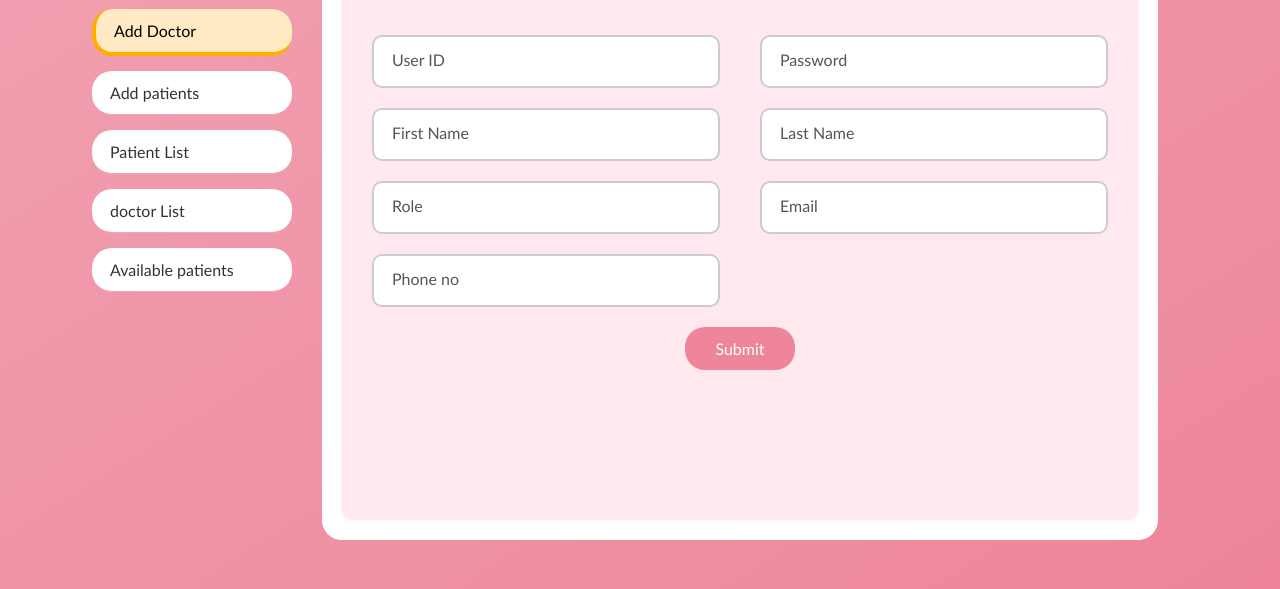
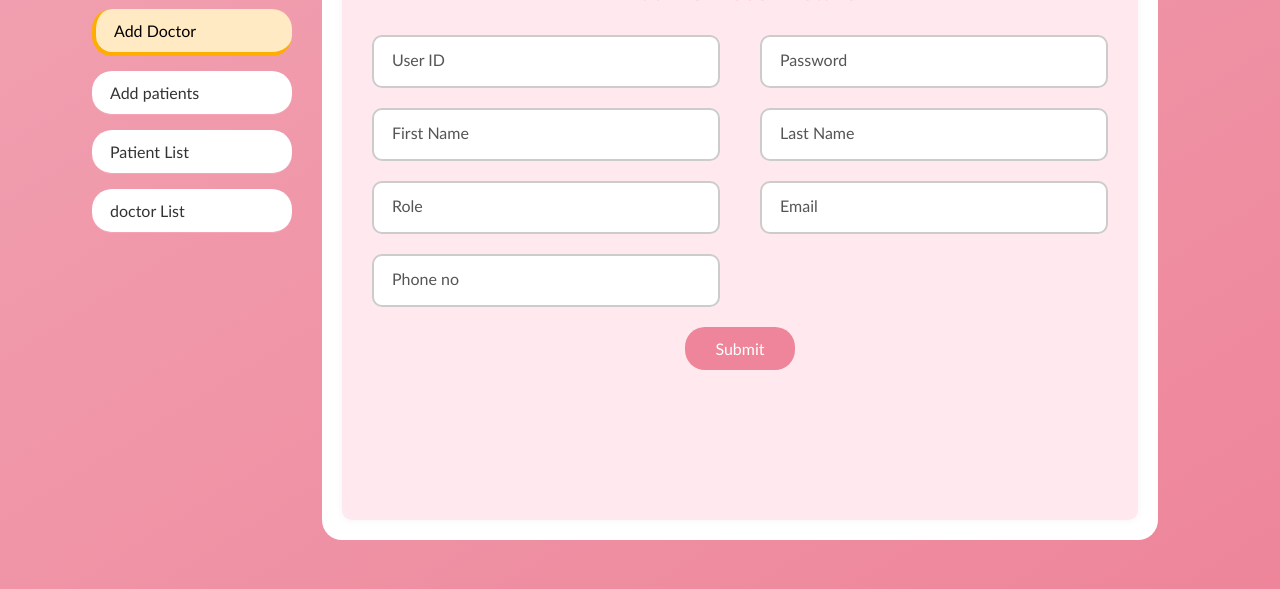
Before and after one commit to RahulSadare/UHS_Prototype, a plain HTML site: page add_new_doctor/new_user.html in a window 1280 px wide. Shown: the part 211-800 px from the top of the page. Drawn offline with Linux system fonts and the light colour scheme.

Commit message:
Update new_user.html

```diff
--- a/add_new_doctor/new_user.html
+++ b/add_new_doctor/new_user.html
@@ -48,12 +48,6 @@
             onclick="location.href='../doctor_list/doctor_list.html'"
           >
             doctor List
-          </button>
-          <button
-            class="nav-btn"
-            onclick="location.href='../available_indoor_patients/available_indoor_patient.html'"
-          >
-            Available patients
           </button>
         </nav>
       </div>
```
